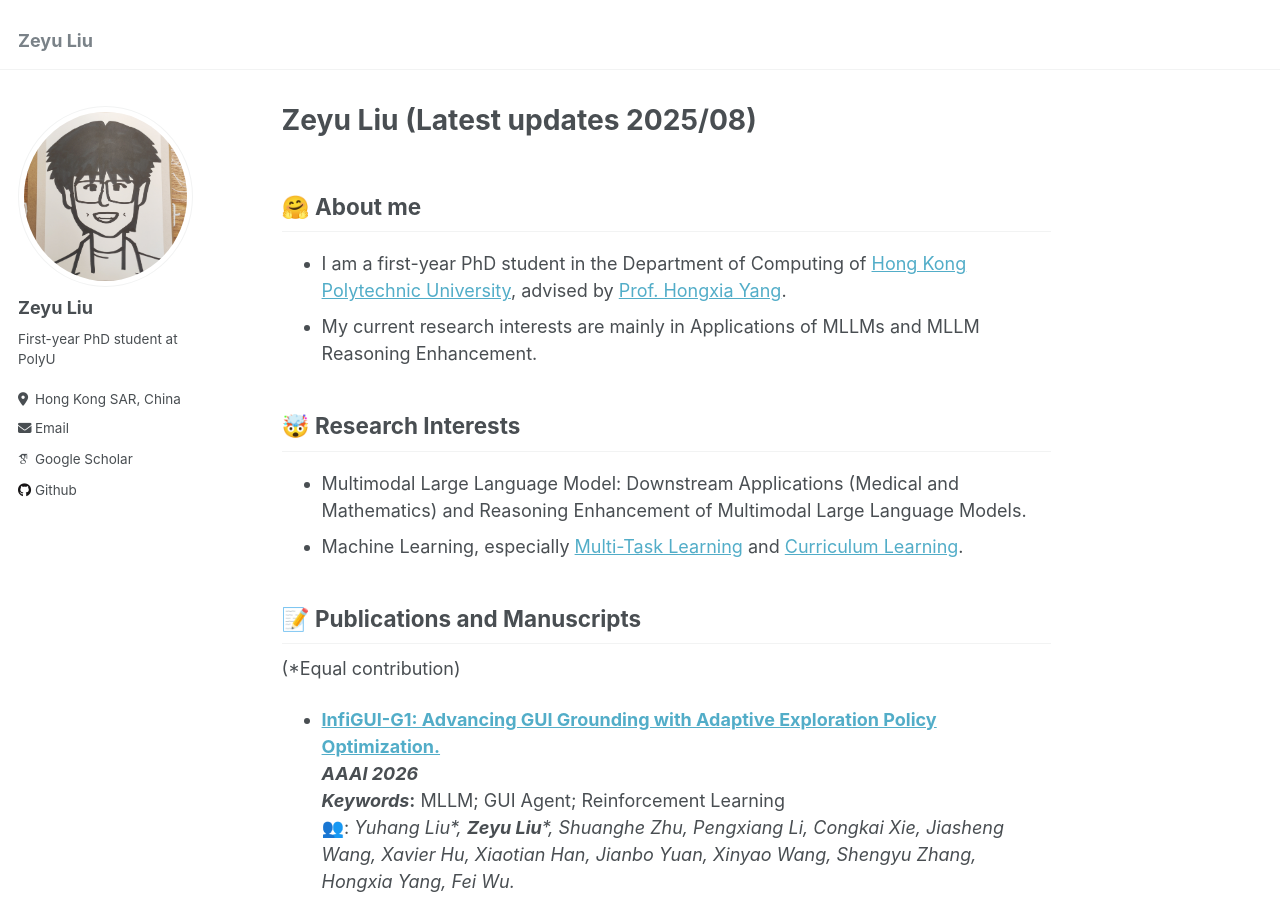
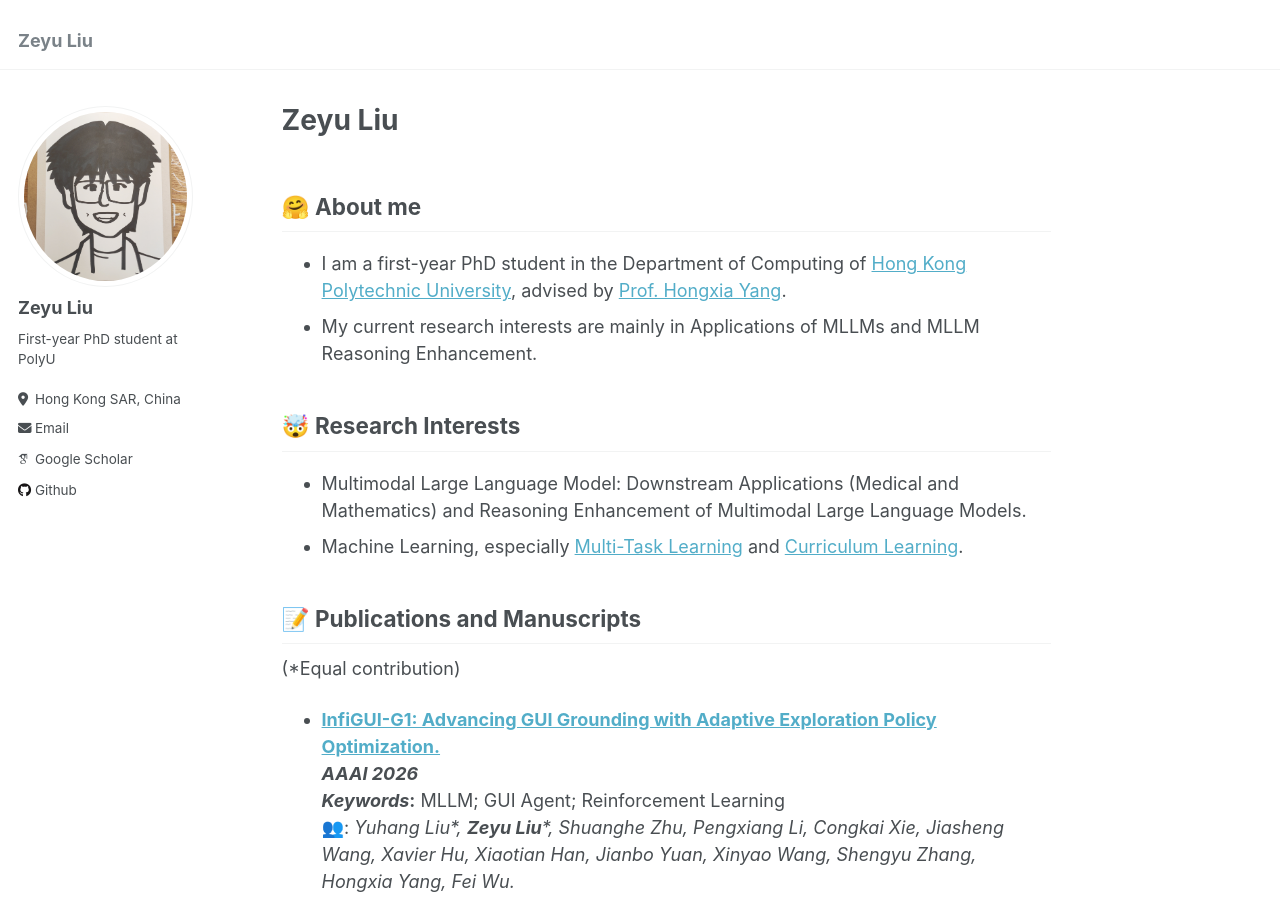
Before and after one commit to ZeyuLiu0706/zeyuliu0706.github.io, a Jekyll site: the page built from _pages/about.md, in a window 1280 px wide and 900 px high. Built offline with Jekyll 4.4.1, drawn with Linux system fonts in a browser that asks for light colours; some web fonts are replaced.

Commit message:
Update about.md

```diff
--- a/_pages/about.md
+++ b/_pages/about.md
@@ -1,6 +1,6 @@
 ---
 permalink: /
-title: "Zeyu Liu (Latest updates 2025/08)"
+title: "Zeyu Liu"
 author_profile: true
 redirect_from:
   - /about/
```
